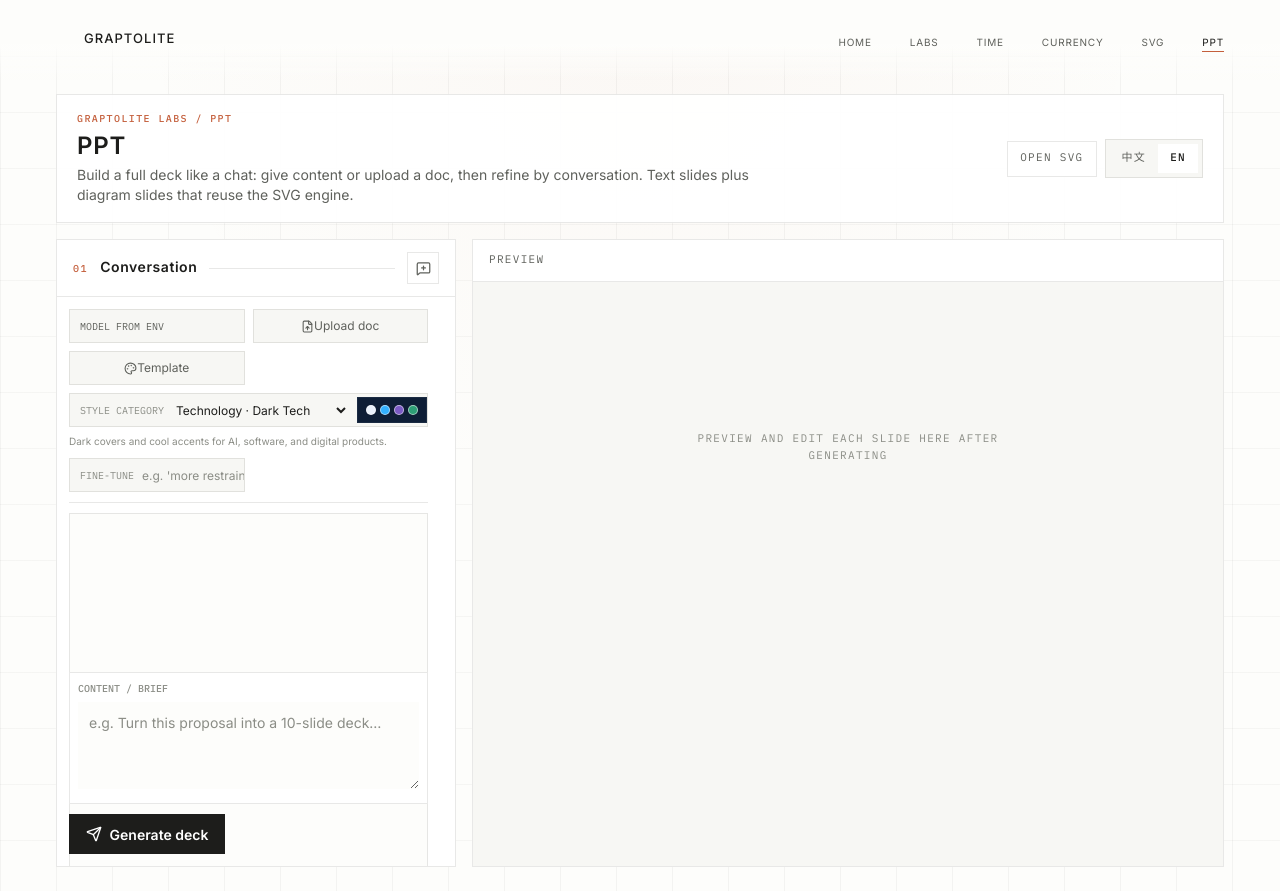
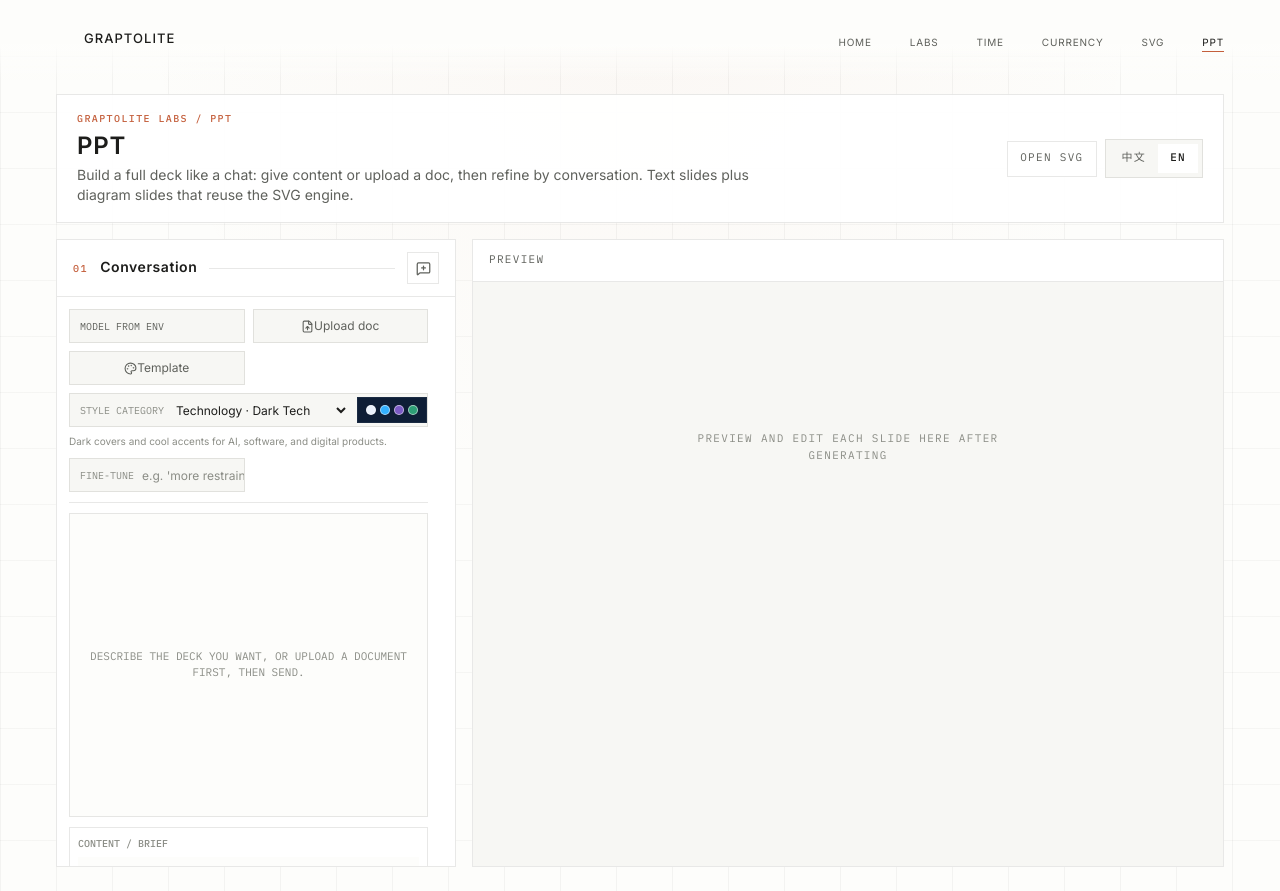
Before and after one commit to imkcrevit/PPT-SVG, a Next.js app: page /en/ppt in a window 1280 px wide. Built offline with nearby package versions, Linux system fonts and the light colour scheme.

Commit message:
Fix chat composer overlap

```diff
--- a/app/globals.css
+++ b/app/globals.css
@@ -178,12 +178,14 @@ svg text {
 }
 
 .workspace-chat-history {
+  min-height: clamp(240px, 38vh, 380px);
+  flex: 1 0 clamp(240px, 38vh, 380px);
+  overflow: hidden;
+}
+
+.workspace-chat-scroll {
+  width: 100%;
   min-height: 0;
-  flex: 1 1 auto;
-}
-
-.workspace-chat-scroll {
-  min-height: 380px;
 }
 
 .workspace-preview-panel {
@@ -1159,6 +1161,7 @@ svg text {
 
 .chat-composer {
   display: block;
+  flex: 0 0 auto;
   border: 1px solid var(--line);
   background: var(--panel);
   padding: 8px;
@@ -1227,6 +1230,7 @@ svg text {
 
 .chat-actions {
   display: grid;
+  flex: 0 0 auto;
   grid-template-columns: minmax(0, 0.8fr) minmax(0, 1fr);
   gap: 8px;
 }
```
